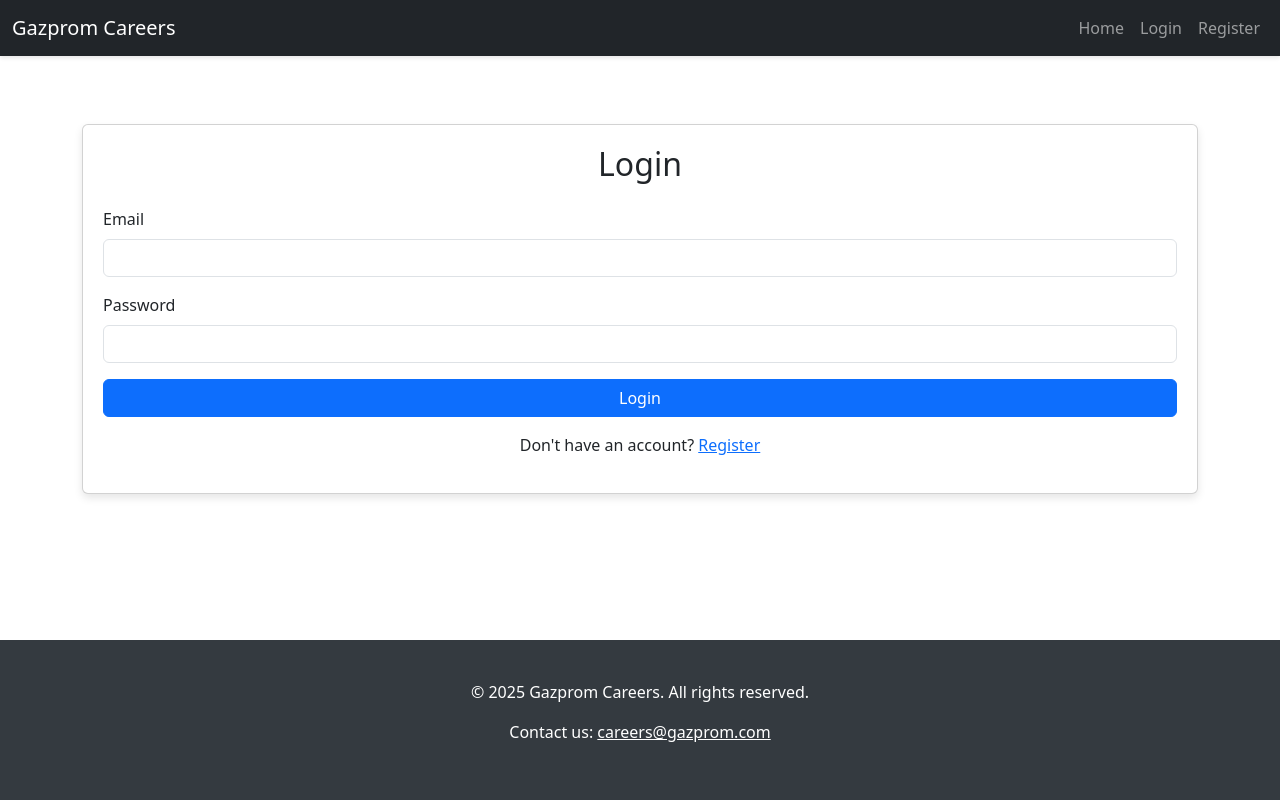
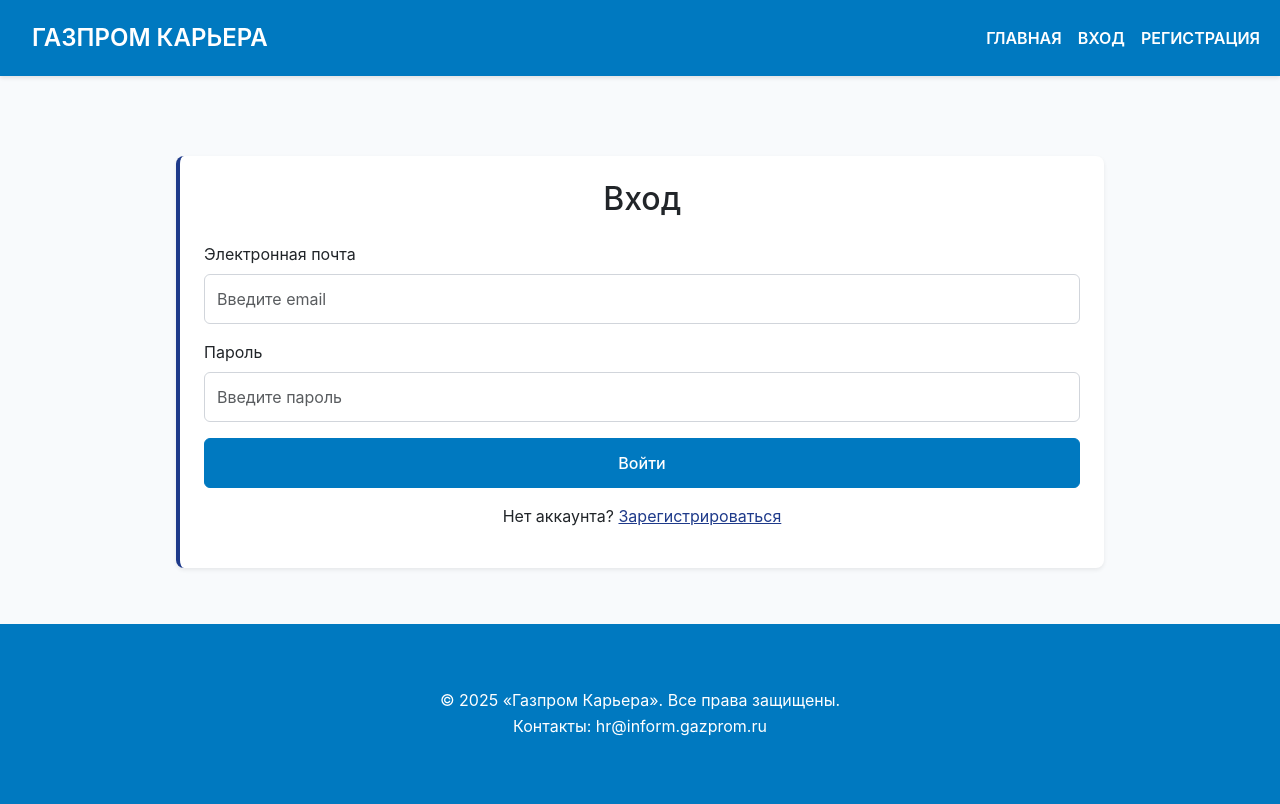
Before and after one commit to Kae1thas/gazprom-request-app, a React (Create React App) app in the folder frontend/: page /login in a window 1280 px wide. Built offline with nearby package versions, Linux system fonts and the light colour scheme.

Commit message:
Frontend v.1.2.2

```diff
--- a/frontend/src/App.js
+++ b/frontend/src/App.js
@@ -11,6 +11,7 @@
 import Register from './components/Register';
 import Dashboard from './components/Dashboard';
 
+// Главный компонент приложения
 function App() {
   return (
     <AuthProvider>
--- a/frontend/src/components/AuthContext.js
+++ b/frontend/src/components/AuthContext.js
@@ -1,12 +1,15 @@
 import React, { createContext, useState, useEffect } from 'react';
 import axios from 'axios';
 
+// Создаем контекст для управления авторизацией
 export const AuthContext = createContext();
 
+// Провайдер контекста авторизации
 export const AuthProvider = ({ children }) => {
   const [user, setUser] = useState(null);
   const [loading, setLoading] = useState(true);
 
+  // Проверяем наличие токена при загрузке
   useEffect(() => {
     const token = localStorage.getItem('token');
     if (token) {
@@ -29,6 +32,7 @@
     }
   }, []);
 
+  // Функция входа в систему
   const login = async (email, password) => {
     try {
       const response = await axios.post('http://localhost:8000/api/token/', { email, password });
@@ -46,6 +50,7 @@
     }
   };
 
+  // Функция выхода из системы
   const logout = () => {
     localStorage.removeItem('token');
     setUser(null);
--- a/frontend/src/components/Footer.js
+++ b/frontend/src/components/Footer.js
@@ -4,8 +4,8 @@
   return (
     <footer className="footer">
       <div className="container">
-        <p>&copy; {new Date().getFullYear()} Gazprom Careers. All rights reserved.</p>
-        <p>Contact us: <a href="mailto:careers@gazprom.com" className="text-white">careers@gazprom.com</a></p>
+        <p className="mb-0">© 2025 «Газпром Карьера». Все права защищены.</p>
+        <p className="mb-0">Контакты: <a href="mailto:hr@inform.gazprom.ru">hr@inform.gazprom.ru</a></p>
       </div>
     </footer>
   );
--- a/frontend/src/components/Home.js
+++ b/frontend/src/components/Home.js
@@ -7,12 +7,12 @@
 
   return (
     <div className="container mt-5">
-      <div className="card text-center">
-        <h1 className="card-header">Welcome to Gazprom Careers</h1>
+      <div className="card text-center shadow-sm">
+        <h1 className="card-header">Добро пожаловать на «Газпром Карьера»</h1>
         <div className="card-body">
-          <p className="lead">Join our team and build your career with one of the leading energy companies in the world.</p>
-          <p>Explore opportunities, submit your resume, and start your journey with Gazprom today!</p>
-          <Link to={user ? "/dashboard" : "/register"} className="btn btn-primary">Get Started</Link>
+          <p className="lead">Присоединяйтесь к нашей команде и стройте карьеру в одной из ведущих энергетических компаний мира.</p>
+          <p>Исследуйте возможности, отправляйте резюме и начните свой путь с «Газпром» уже сегодня!</p>
+          <Link to={user ? "/dashboard" : "/register"} className="btn btn-primary" title="Перейти к началу работы">Начать</Link>
         </div>
       </div>
     </div>
--- a/frontend/src/components/Login.js
+++ b/frontend/src/components/Login.js
@@ -10,51 +10,54 @@
   const { login } = useContext(AuthContext);
   const navigate = useNavigate();
 
+  // Обработчик отправки формы
   const handleSubmit = async (e) => {
     e.preventDefault();
     try {
       await login(email, password);
-      toast.success('Login successful!');
+      toast.success('Вход выполнен успешно!');
       setError('');
       navigate('/dashboard');
     } catch (err) {
-      console.error('Login error:', err.response?.data);
-      setError(err.response?.data?.detail || 'Invalid email or password');
+      console.error('Ошибка входа:', err.response?.data);
+      setError(err.response?.data?.detail || 'Неверный email или пароль');
     }
   };
 
   return (
     <div className="container mt-5">
-      <div className="card">
-        <h2 className="text-center mb-4">Login</h2>
+      <div className="card shadow-sm">
+        <h2 className="text-center mb-4">Вход</h2>
         {error && <div className="alert alert-danger">{error}</div>}
         <form onSubmit={handleSubmit}>
           <div className="mb-3">
-            <label htmlFor="email" className="form-label">Email</label>
+            <label htmlFor="email" className="form-label">Электронная почта</label>
             <input
               type="email"
               className="form-control"
               id="email"
               value={email}
               onChange={(e) => setEmail(e.target.value)}
+              placeholder="Введите email"
               required
             />
           </div>
           <div className="mb-3">
-            <label htmlFor="password" className="form-label">Password</label>
+            <label htmlFor="password" className="form-label">Пароль</label>
             <input
               type="password"
               className="form-control"
               id="password"
               value={password}
               onChange={(e) => setPassword(e.target.value)}
+              placeholder="Введите пароль"
               required
             />
           </div>
-          <button type="submit" className="btn btn-primary w-100">Login</button>
+          <button type="submit" className="btn btn-primary w-100" title="Войти в систему">Войти</button>
         </form>
         <div className="text-center mt-3">
-          <p>Don't have an account? <Link to="/register" className="text-primary">Register</Link></p>
+          <p>Нет аккаунта? <Link to="/register" className="text-primary">Зарегистрироваться</Link></p>
         </div>
       </div>
     </div>
--- a/frontend/src/components/Navbar.js
+++ b/frontend/src/components/Navbar.js
@@ -6,42 +6,43 @@
   const { user, logout } = useContext(AuthContext);
   const navigate = useNavigate();
 
+  // Обработчик выхода из системы
   const handleLogout = () => {
     logout();
     navigate('/');
   };
 
   return (
-    <nav className="navbar navbar-expand-lg navbar-dark bg-dark">
+    <nav className="navbar navbar-expand-lg navbar-dark">
       <div className="container-fluid">
-        <Link className="navbar-brand" to="/">Gazprom Careers</Link>
-        <button className="navbar-toggler" type="button" data-bs-toggle="collapse" data-bs-target="#navbarNav" aria-controls="navbarNav" aria-expanded="false" aria-label="Toggle navigation">
+        <Link className="navbar-brand" to="/">Газпром Карьера</Link>
+        <button className="navbar-toggler" type="button" data-bs-toggle="collapse" data-bs-target="#navbarNav" aria-controls="navbarNav" aria-expanded="false" aria-label="Переключить навигацию">
           <span className="navbar-toggler-icon"></span>
         </button>
         <div className="collapse navbar-collapse" id="navbarNav">
           <ul className="navbar-nav ms-auto">
             <li className="nav-item">
-              <Link className="nav-link" to="/">Home</Link>
+              <Link className="nav-link" to="/">Главная</Link>
             </li>
             {user ? (
               <>
                 <li className="nav-item">
-                  <Link className="nav-link" to="/dashboard">Dashboard</Link>
+                  <Link className="nav-link" to="/dashboard">Личный кабинет</Link>
                 </li>
                 <li className="nav-item">
                   <span className="nav-link account-info">{user.fullName}</span>
                 </li>
                 <li className="nav-item">
-                  <button className="nav-link btn btn-link" onClick={handleLogout}>Logout</button>
+                  <button className="nav-link btn btn-link" onClick={handleLogout}>Выход</button>
                 </li>
               </>
             ) : (
               <>
                 <li className="nav-item">
-                  <Link className="nav-link" to="/login">Login</Link>
+                  <Link className="nav-link" to="/login">Вход</Link>
                 </li>
                 <li className="nav-item">
-                  <Link className="nav-link" to="/register">Register</Link>
+                  <Link className="nav-link" to="/register">Регистрация</Link>
                 </li>
               </>
             )}
--- a/frontend/src/components/Register.js
+++ b/frontend/src/components/Register.js
@@ -9,83 +9,89 @@
   const [error, setError] = useState('');
   const navigate = useNavigate();
 
+  // Обработчик отправки формы регистрации
   const onSubmit = async (data) => {
     try {
-      console.log('Sending register request with:', data);
+      console.log('Отправка запроса на регистрацию:', data);
       const response = await axios.post('http://localhost:8000/api/register/', data);
-      console.log('Register response:', response.data);
-      toast.success('Registration successful! Please log in.');
+      console.log('Ответ регистрации:', response.data);
+      toast.success('Регистрация успешна! Пожалуйста, войдите.');
       setError('');
       navigate('/login');
     } catch (err) {
-      console.error('Register error:', err.response?.data);
-      setError(err.response?.data?.email || 'Registration failed');
+      console.error('Ошибка регистрации:', err.response?.data);
+      setError(err.response?.data?.email || 'Ошибка регистрации');
     }
   };
 
   return (
     <div className="container mt-5">
-      <div className="card">
-        <h2 className="text-center mb-4">Register</h2>
+      <div className="card shadow-sm">
+        <h2 className="text-center mb-4">Регистрация</h2>
         {error && <div className="alert alert-danger">{error}</div>}
         <form onSubmit={handleSubmit(onSubmit)}>
           <div className="mb-3">
-            <label htmlFor="email" className="form-label">Email</label>
+            <label htmlFor="email" className="form-label">Электронная почта</label>
             <input
               type="email"
               className={`form-control ${errors.email ? 'is-invalid' : ''}`}
               id="email"
+              placeholder="Введите email"
               {...register('email', {
-                required: 'Email is required',
-                pattern: { value: /^\S+@\S+$/i, message: 'Invalid email format' }
+                required: 'Электронная почта обязательна',
+                pattern: { value: /^\S+@\S+$/i, message: 'Неверный формат email' }
               })}
             />
             {errors.email && <div className="invalid-feedback">{errors.email.message}</div>}
           </div>
           <div className="mb-3">
-            <label htmlFor="password" className="form-label">Password</label>
+            <label htmlFor="password" className="form-label">Пароль</label>
             <input
               type="password"
               className={`form-control ${errors.password ? 'is-invalid' : ''}`}
               id="password"
+              placeholder="Введите пароль"
               {...register('password', {
-                required: 'Password is required',
-                minLength: { value: 8, message: 'Password must be at least 8 characters' }
+                required: 'Пароль обязателен',
+                minLength: { value: 8, message: 'Пароль должен содержать не менее 8 символов' }
               })}
             />
             {errors.password && <div className="invalid-feedback">{errors.password.message}</div>}
           </div>
           <div className="mb-3">
-            <label htmlFor="first_name" className="form-label">First Name</label>
+            <label htmlFor="first_name" className="form-label">Имя</label>
             <input
               type="text"
               className="form-control"
               id="first_name"
+              placeholder="Введите имя"
               {...register('first_name')}
             />
           </div>
           <div className="mb-3">
-            <label htmlFor="last_name" className="form-label">Last Name</label>
+            <label htmlFor="last_name" className="form-label">Фамилия</label>
             <input
               type="text"
               className="form-control"
               id="last_name"
+              placeholder="Введите фамилию"
               {...register('last_name')}
             />
           </div>
           <div className="mb-3">
-            <label htmlFor="patronymic" className="form-label">Patronymic</label>
+            <label htmlFor="patronymic" className="form-label">Отчество</label>
             <input
               type="text"
               className="form-control"
               id="patronymic"
+              placeholder="Введите отчество"
               {...register('patronymic')}
             />
           </div>
-          <button type="submit" className="btn btn-primary w-100">Register</button>
+          <button type="submit" className="btn btn-primary w-100" title="Зарегистрироваться">Зарегистрироваться</button>
         </form>
         <div className="text-center mt-3">
-          <p>Already have an account? <Link to="/login" className="text-primary">Login</Link></p>
+          <p>Уже есть аккаунт? <Link to="/login" className="text-primary">Войти</Link></p>
         </div>
       </div>
     </div>
--- a/frontend/src/index.css
+++ b/frontend/src/index.css
@@ -1,71 +1,165 @@
 body {
-  background-color: #f8f9fa;
-  font-family: 'Arial', sans-serif;
+  font-family: 'Inter', system-ui, -apple-system, sans-serif;
+  background-color: #f8fafc; /* Светлый нейтральный фон */
+  color: #1f2937; /* Тёмно-серый для текста */
+  margin: 0;
+  font-size: 16px;
+  line-height: 1.5;
 }
 
 .navbar {
+  background-color: #0079c0 !important; /* Сохраняем голубой для навбара */
   box-shadow: 0 2px 4px rgba(0, 0, 0, 0.1);
 }
 
+.navbar-brand, .nav-link {
+  color: #fff !important;
+  font-weight: 600;
+  font-size: 1rem;
+  text-transform: uppercase;
+  padding: 0.75rem 1.25rem;
+  transition: color 0.2s ease;
+}
+
+.navbar-brand {
+  font-size: 1.5rem;
+}
+
+.nav-link:hover {
+  color: #e0f2fe !important; /* Светлый голубой при наведении */
+}
+
 .container {
-  max-width: 800px;
+  max-width: 960px;
   margin: 0 auto;
-  padding: 20px;
+  padding: 2rem 1rem;
 }
 
 .card {
   border: none;
-  border-radius: 10px;
-  box-shadow: 0 4px 8px rgba(0, 0, 0, 0.1);
-  padding: 20px;
+  border-radius: 8px;
+  box-shadow: 0 4px 6px rgba(0, 0, 0, 0.1);
+  padding: 1.5rem;
   background-color: #fff;
+  border-left: 4px solid #1e3a8a; /* Тёмно-синий акцент */
+  margin-bottom: 1.5rem;
+}
+
+.card-header {
+  background: none;
+  border-bottom: none;
+  padding: 0 0 1rem 0;
+  font-size: 1.5rem;
+  font-weight: 600;
+  color: #1f2937;
 }
 
 .form-control {
-  border-radius: 5px;
-  transition: border-color 0.3s ease;
+  border: 1px solid #d1d5db; /* Светло-серый бордер */
+  border-radius: 6px;
+  padding: 0.75rem;
+  font-size: 1rem;
+  transition: border-color 0.2s ease, box-shadow 0.2s ease;
 }
 
 .form-control:focus {
-  border-color: #007bff;
-  box-shadow: 0 0 5px rgba(0, 123, 255, 0.3);
+  border-color: #1e3a8a; /* Тёмно-синий при фокусе */
+  box-shadow: 0 0 0 3px rgba(30, 58, 138, 0.1);
+  outline: none;
+}
+
+.form-control.is-invalid {
+  border-color: #dc2626; /* Красный для ошибок */
+}
+
+.invalid-feedback {
+  font-size: 0.875rem;
+  color: #dc2626;
 }
 
 .btn-primary {
-  border-radius: 5px;
-  padding: 10px 20px;
-  transition: background-color 0.3s ease;
+  background-color: #0079c0; /* Тёмно-синий для кнопок */
+  border-color: #0079c0;
+  border-radius: 6px;
+  padding: 0.75rem 1.5rem;
+  font-size: 1rem;
+  font-weight: 500;
+  transition: background-color 0.2s ease, border-color 0.2s ease;
 }
 
 .btn-primary:hover {
-  background-color: #0056b3;
+  background-color: #0087d5; /* Голубой при наведении */
+  border-color: #0087d5;
+}
+
+.btn-link {
+  color: #1e3a8a;
+  font-weight: 500;
+}
+
+.btn-link:hover {
+  color: #0079c0;
+  text-decoration: none;
 }
 
 .alert {
-  border-radius: 5px;
+  border-radius: 6px;
+  margin-bottom: 1.5rem;
+  border-left: 4px solid #1e3a8a;
+  padding: 1rem;
+  font-size: 0.875rem;
 }
 
 .table {
   background-color: #fff;
-  border-radius: 10px;
+  border-radius: 8px;
   overflow: hidden;
-  box-shadow: 0 4px 8px rgba(0, 0, 0, 0.1);
+  box-shadow: 0 2px 4px rgba(0, 0, 0, 0.1);
 }
 
 .table th,
 .table td {
   vertical-align: middle;
+  padding: 1rem;
+  border-color: #e5e7eb; /* Светло-серый для границ */
+  font-size: 0.875rem;
+}
+
+.table th {
+  background-color: #f1f5f9; /* Светлый фон для заголовков */
+  font-weight: 600;
+  color: #1f2937;
 }
 
 .footer {
-  background-color: #343a40;
+  background-color: #0079c0 !important; /* Сохраняем голубой для футера */
   color: #fff;
-  padding: 20px 0;
+  padding: 2rem 0; /* Увеличиваем отступы для пропорциональности */
   text-align: center;
-  margin-top: auto;
+  font-size: 1rem; /* Увеличиваем шрифт до 16px */
+  line-height: 1.6; /* Больше воздуха между строками */
+}
+
+.footer a {
+  color: #ffffff; /* Белый для гиперссылки */
+  text-decoration: none;
+  transition: color 0.2s ease;
+}
+
+.footer a:hover {
+  color: #d1d5db; /* Светло-серый при наведении */
 }
 
 .account-info {
-  font-weight: bold;
-  color: #fff;
+  font-weight: 600;
+  color: #e0f2fe;
+  text-transform: uppercase;
 }
+
+.text-primary {
+  color: #1e3a8a !important;
+}
+
+.text-primary:hover {
+  color: #0079c0 !important;
+}
--- a/frontend/src/index.js
+++ b/frontend/src/index.js
@@ -1,11 +1,10 @@
 import React from 'react';
 import ReactDOM from 'react-dom/client';
-import './index.css';
 import App from './App';
 import reportWebVitals from './reportWebVitals';
 import 'bootstrap/dist/css/bootstrap.min.css';
 import 'react-toastify/dist/ReactToastify.css';
-
+import './index.css'; // Переместили вниз, чтобы стили из index.css имели приоритет
 
 const root = ReactDOM.createRoot(document.getElementById('root'));
 root.render(
```
